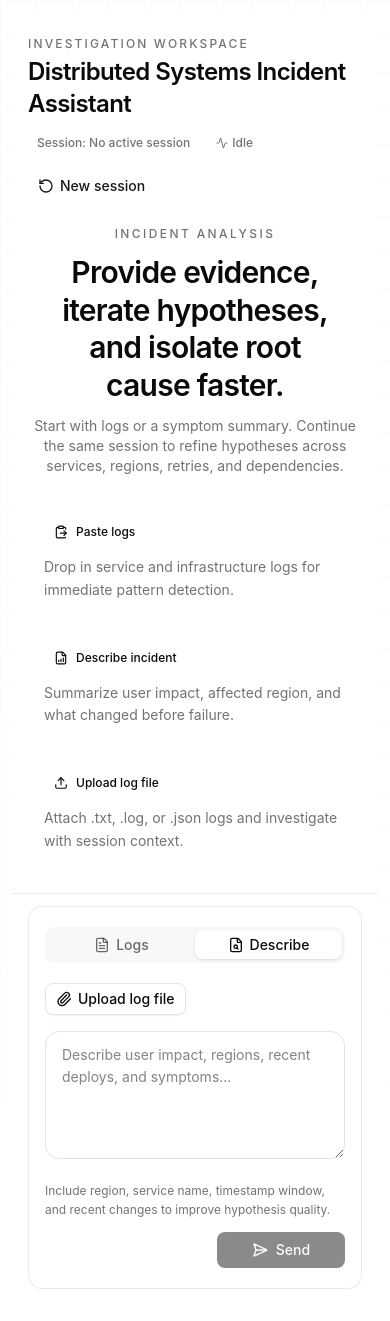
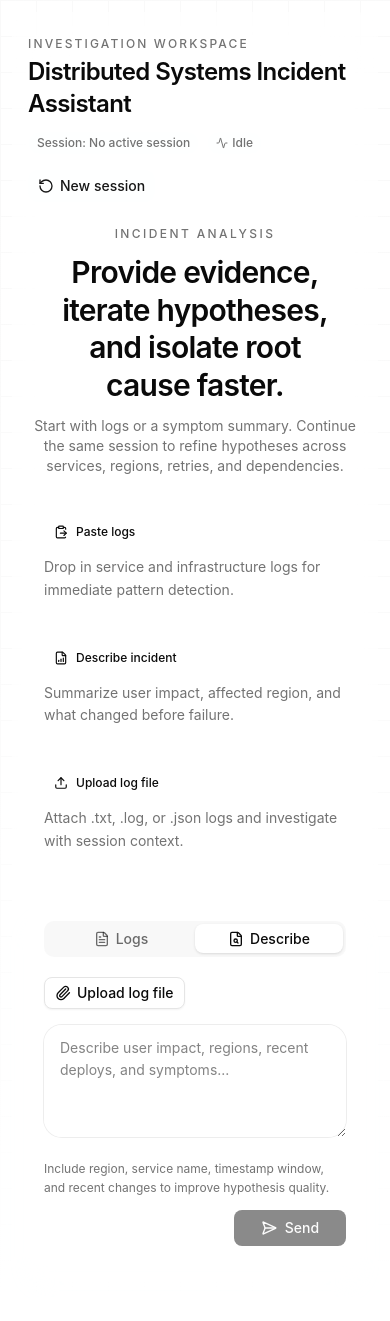
Before and after one commit to AbdulmalikAlayande/cf_ai_edge_incident_analyzer, a React app in the folder frontend/: page / in a window 390 px wide. After the commit the page ends 1298 px from the top, so only its background shows below. Built offline with nearby package versions, Linux system fonts and the light colour scheme; the HTML template or start-up script is replaced by a standard one.

Commit message:
chore(frontend): update frontend/src/components/chat/Composer.tsx

```diff
--- a/frontend/src/components/chat/Composer.tsx
+++ b/frontend/src/components/chat/Composer.tsx
@@ -55,15 +55,15 @@ function Composer({ isSending, preset, onSend }: ComposerProps) {
   };
 
   return (
-    <div className="border-t border-border/70 px-4 pb-4 pt-3 md:px-8 md:pb-8 md:pt-5">
+    <div className="px-4 pb-4 pt-2 sm:px-6 sm:pb-6 md:px-8 md:pb-8">
       <form onSubmit={handleSubmit}>
-        <Card className="gap-4 border-border/80 bg-card/80 py-5 shadow-none backdrop-blur-sm">
-          <CardHeader className="space-y-3 px-4 py-0 md:px-5">
+        <Card className="gap-4 border-0 bg-card/82 py-5 shadow-xl shadow-background/25 backdrop-blur-sm">
+          <CardHeader className="space-y-3 px-4 py-0 sm:px-5">
             <ModeToggle mode={mode} onChange={setMode} disabled={isSending} />
             <FileUpload file={file} onFileChange={setFile} disabled={isSending} />
           </CardHeader>
 
-          <CardContent className="px-4 py-0 md:px-5">
+          <CardContent className="px-4 py-0 sm:px-5">
             <textarea
               value={message}
               onChange={(event) => setMessage(event.target.value)}
@@ -73,17 +73,17 @@ function Composer({ isSending, preset, onSend }: ComposerProps) {
                   : "Describe user impact, regions, recent deploys, and symptoms..."
               }
               disabled={isSending}
-              className="min-h-32 w-full resize-y rounded-xl border border-input bg-background/70 px-4 py-3 text-sm leading-relaxed text-foreground outline-none transition focus-visible:border-ring focus-visible:ring-2 focus-visible:ring-ring/40 disabled:cursor-not-allowed disabled:opacity-70"
+              className="min-h-28 w-full resize-y rounded-2xl bg-background/80 px-4 py-3 text-sm leading-relaxed text-foreground outline-none ring-1 ring-input/70 transition focus-visible:ring-2 focus-visible:ring-ring/45 disabled:cursor-not-allowed disabled:opacity-70 sm:min-h-32"
             />
           </CardContent>
 
-          <CardFooter className="flex flex-col items-start justify-between gap-3 px-4 py-0 md:flex-row md:items-center md:px-5">
-            <p className="text-xs leading-relaxed text-muted-foreground">
+          <CardFooter className="flex flex-col items-start justify-between gap-3 px-4 py-0 sm:flex-row sm:items-center sm:px-5">
+            <p className="text-xs leading-relaxed text-muted-foreground sm:max-w-[70%]">
               Include region, service name, timestamp window, and recent changes to improve
               hypothesis quality.
             </p>
 
-            <Button type="submit" disabled={!canSend} className="min-w-32 self-end md:self-auto">
+            <Button type="submit" disabled={!canSend} className="min-w-28 self-end sm:min-w-32 sm:self-auto">
               <SendHorizontal className="size-4" />
               {isSending ? "Analyzing..." : "Send"}
             </Button>
```
